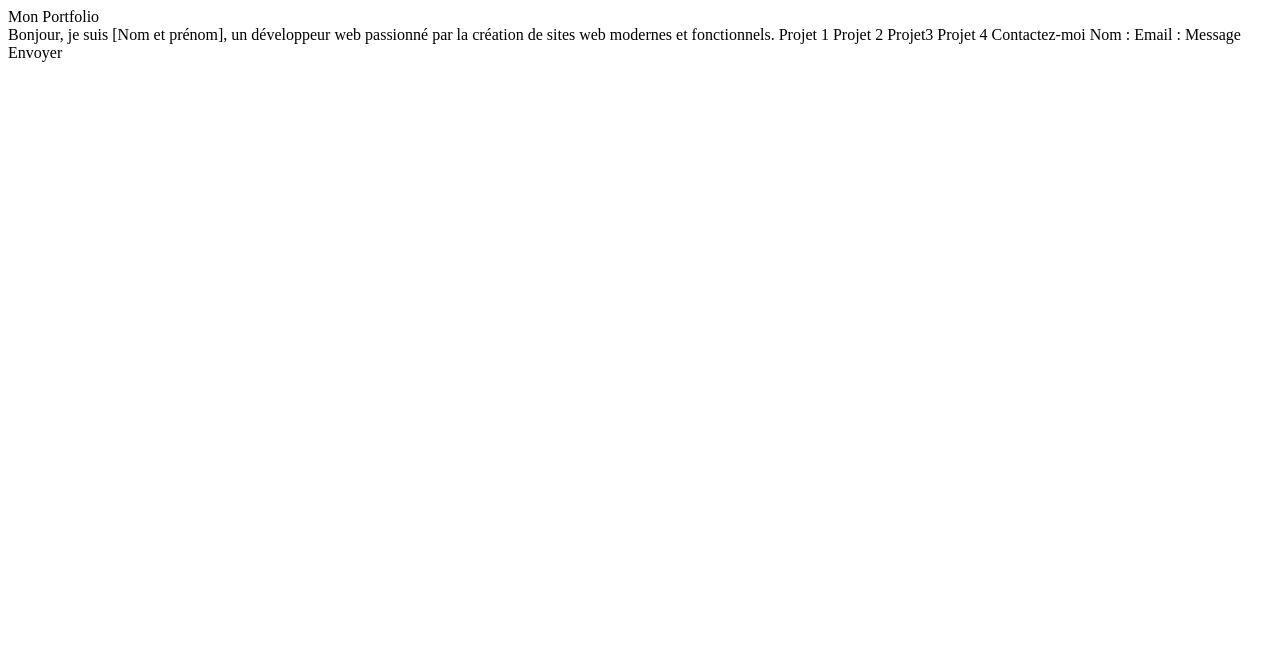
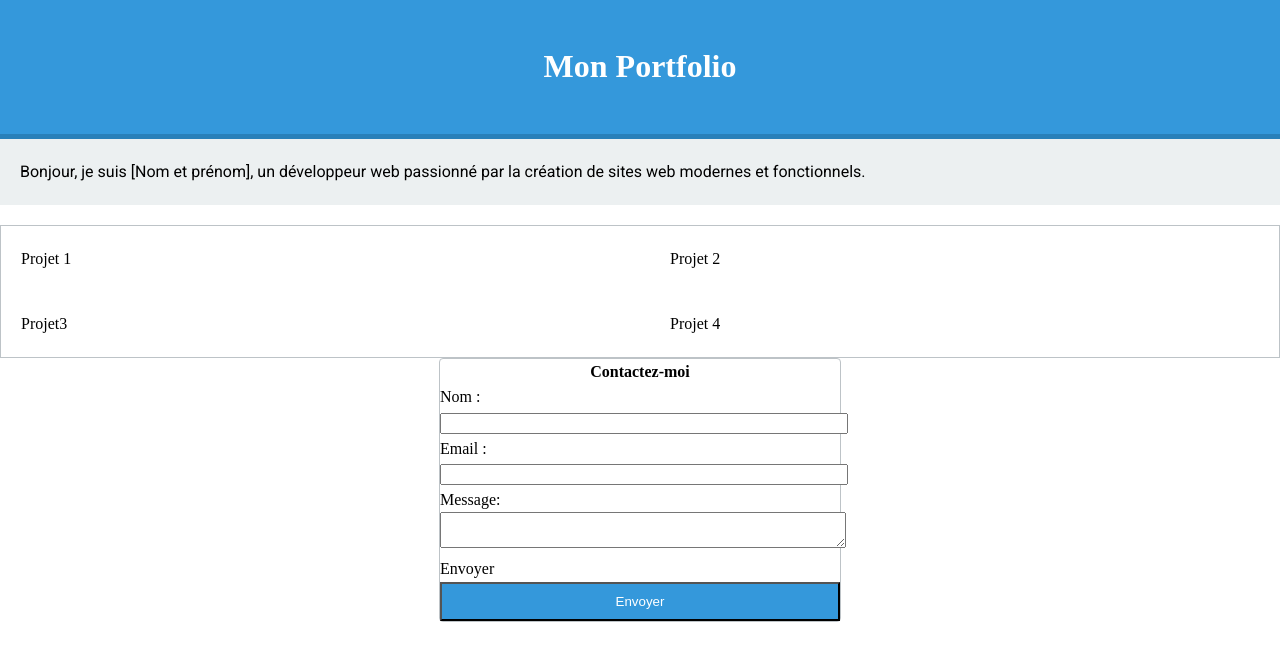
Before and after one commit to hamedbelkhiria706/oscarf10082024, a plain HTML site: page index.html in a window 1280 px wide. Drawn offline with Linux system fonts and the light colour scheme.

Commit message:
Your commit message

```diff
--- a/index.html
+++ b/index.html
@@ -3,11 +3,32 @@
   <head>
     <meta charset="UTF-8" />
     <title>Portfolio</title>
+    <link rel="stylesheet" href="styles.css" />
   </head>
   <body>
-    <header>Mon Portfolio</header>
-    Bonjour, je suis [Nom et prénom], un développeur web passionné par la
-    création de sites web modernes et fonctionnels. Projet 1 Projet 2 Projet3
-    Projet 4 Contactez-moi Nom : Email : Message Envoyer
+    <header><h1>Mon Portfolio</h1></header>
+    <div class="presentation">
+      Bonjour, je suis [Nom et prénom], un développeur web passionné par la
+      création de sites web modernes et fonctionnels.
+    </div>
+    <div class="projets">
+      <div class="projet">Projet 1</div>
+      <div class="projet">Projet 2</div>
+      <div class="projet">Projet3</div>
+      <div class="projet">Projet 4</div>
+    </div>
+    <div class="contact">
+      <div class="contacttitle"><strong>Contactez-moi</strong></div>
+      <form>
+        <div>Nom :</div>
+        <input type="text" class="formtext" />
+        <div>Email :</div>
+        <input type="email" class="formtext" />
+        <div>Message:</div>
+        <textarea class="formtext"></textarea>
+        <div>Envoyer</div>
+        <button type="submit" class="envoyer">Envoyer</button>
+      </form>
+    </div>
   </body>
 </html>
--- a/style.css
+++ /dev/null
@@ -1,18 +0,0 @@
-/* Importation de Google Fonts */
-@import url('https://fonts.googleapis.com/css2?family=Roboto:wght@400;700&display=swap');
-
-/* Styles généraux */
-body {
-  line-height: 1.6;
-  margin: 0;
-  padding: 0;
-  box-sizing: border-box;
-}
-
-/* Header */
-
-/* Section de Présentation */
-
-/* Galerie de Projets */
-
-/* Section de Contact */
--- /dev/null
+++ b/styles.css
@@ -0,0 +1,64 @@
+/* Importation de Google Fonts */
+@import url("https://fonts.googleapis.com/css2?family=Roboto:wght@400;700&display=swap");
+
+/* Styles généraux */
+body {
+  line-height: 1.6;
+  margin: 0;
+  padding: 0;
+  box-sizing: border-box;
+}
+
+/* Header */
+header {
+  background-color: #3498db;
+  padding: 20px 20px 20px 20px;
+  border-bottom: 5px solid #2980b9;
+}
+header h1 {
+  text-align: center;
+  color: white;
+}
+
+/* Section de Présentation */
+.presentation {
+  font-family: "Roboto", sans-serif;
+  background-color: #ecf0f1;
+  padding: 20px 20px 20px 20px;
+  margin-bottom: 20px;
+}
+/* Galerie de Projets */
+.projets {
+  display: grid;
+  grid-template-columns: repeat(2, 1fr);
+  grid-column-gap: 20px;
+  border: 1px solid #bdc3c7;
+}
+.projet {
+  padding: 20px 20px 20px 20px;
+}
+.projets .projet:hover {
+  background-color: aqua;
+}
+/* Section de Contact */
+.contacttitle {
+  text-align: center;
+}
+.contact {
+  max-width: 400px;
+  margin: 0 auto;
+  border: 1px solid #bdc3c7;
+  border-radius: 4px;
+}
+.formtext {
+  width: 100%;
+}
+.envoyer {
+  background-color: #3498db;
+  color: white;
+  padding: 10px 10px 10px 10px;
+  width: 100%;
+}
+.envoyer:hover {
+  background-color: #2980b9;
+}
```
